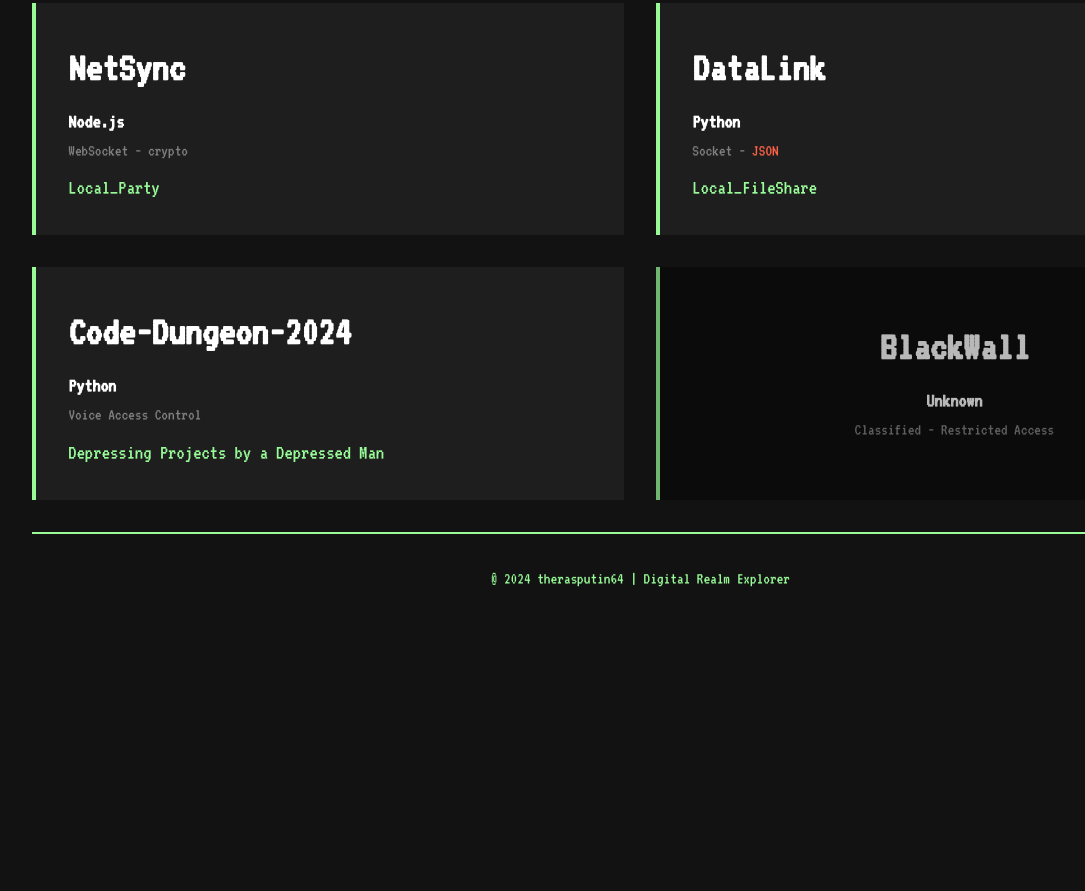
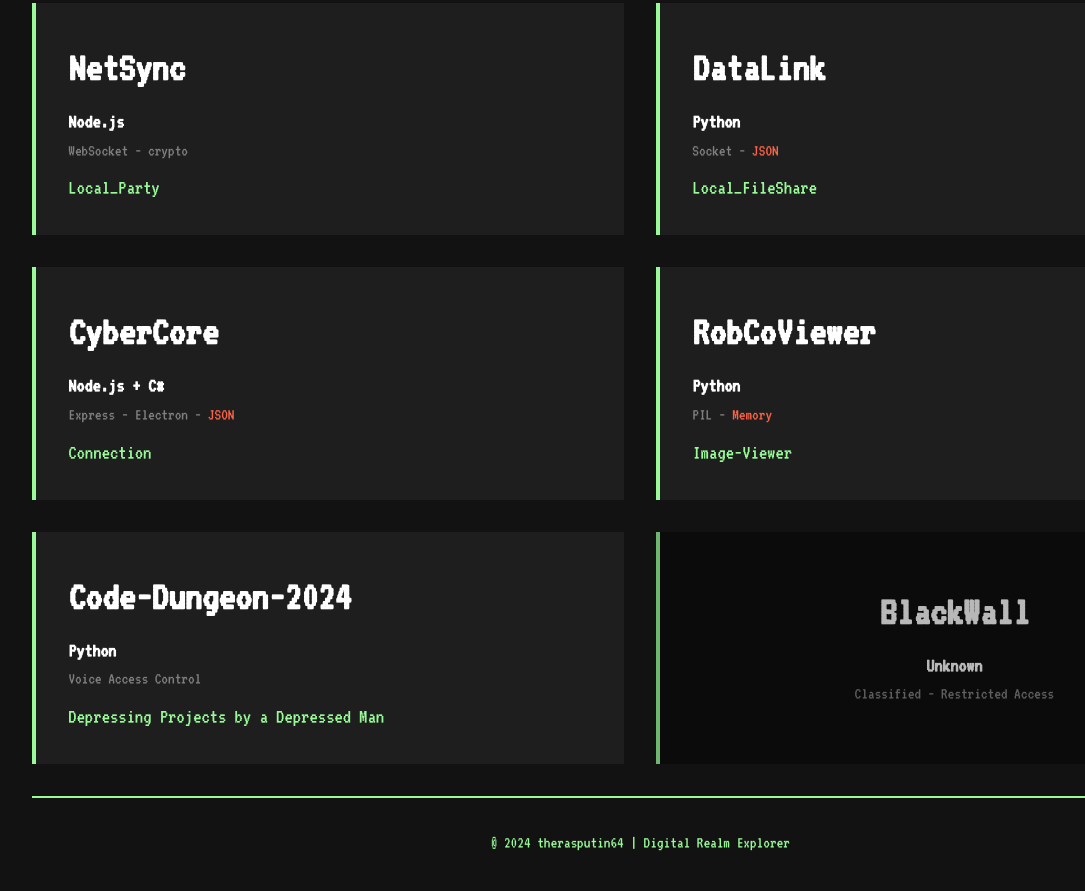
Before and after one commit to TheRasputin64/therasputin64.github.io, a plain HTML site: page index.html in a window 1280 px wide. Shown: the part 1323-2214 px from the top of the page, without its empty margins (0-1085 px from the left). Before the commit the page ends 1978 px from the top, so only its background shows below. Drawn offline with Linux system fonts and the light colour scheme.

Commit message:
some projects

```diff
--- a/index.html
+++ b/index.html
@@ -136,6 +136,31 @@
                 <p class="project-description">Local_FileShare</p>
             </div>
 
+            <div class="project-card" id="cyber-card">
+                <div>
+                    <h2 class="project-title">CyberCore</h2>
+                    <p class="primary-lang">Node.js + C#</p>
+                    <p class="secondary-langs">
+                        <span>Express</span> -
+                        <span>Electron</span> -
+                        <span class="databases">JSON</span>
+                    </p>
+                </div>
+                <p class="project-description">Connection</p>
+            </div>
+
+            <div class="project-card" id="robco-card">
+                <div>
+                    <h2 class="project-title">RobCoViewer</h2>
+                    <p class="primary-lang">Python</p>
+                    <p class="secondary-langs">
+                        <span>PIL</span> -
+                        <span class="databases">Memory</span>
+                    </p>
+                </div>
+                <p class="project-description">Image-Viewer</p>
+            </div>
+
             <div class="project-card" id="code-card">
                 <div>
                     <h2 class="project-title">Code-Dungeon-2024</h2>
```
